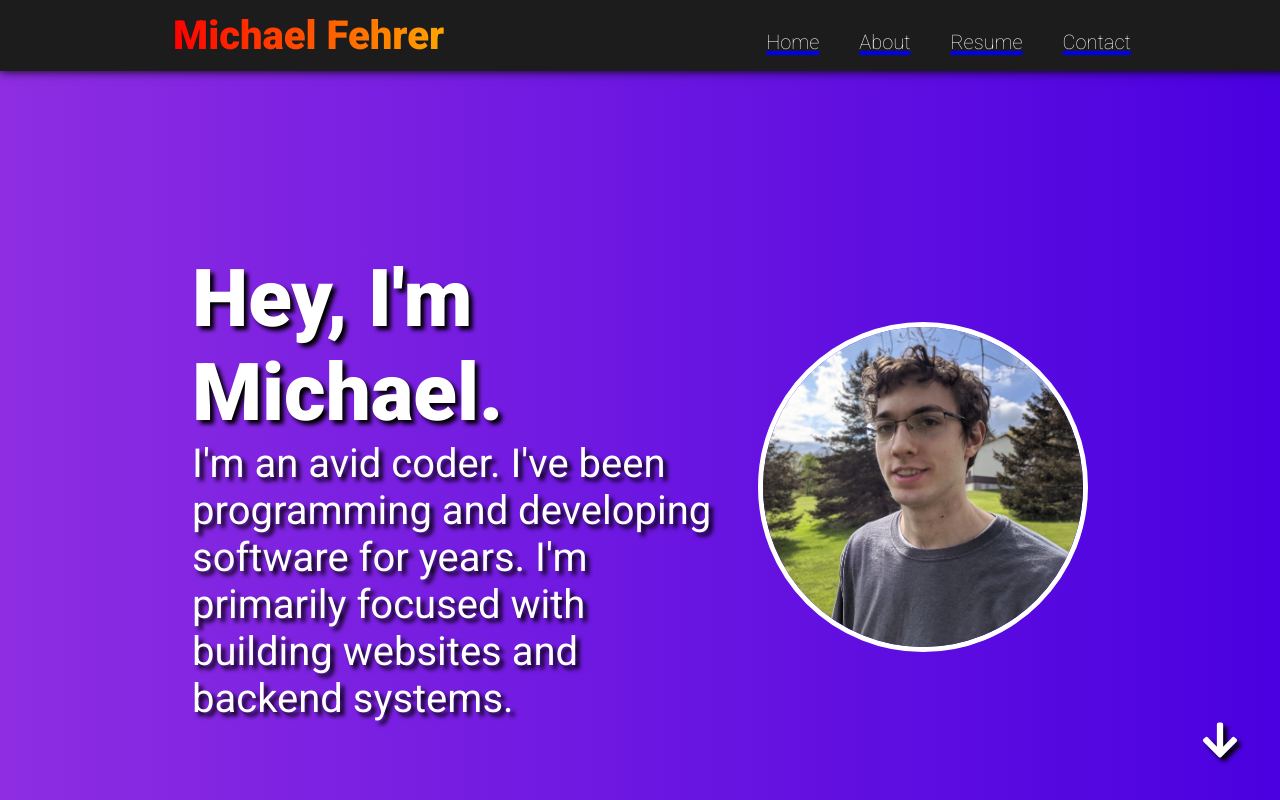
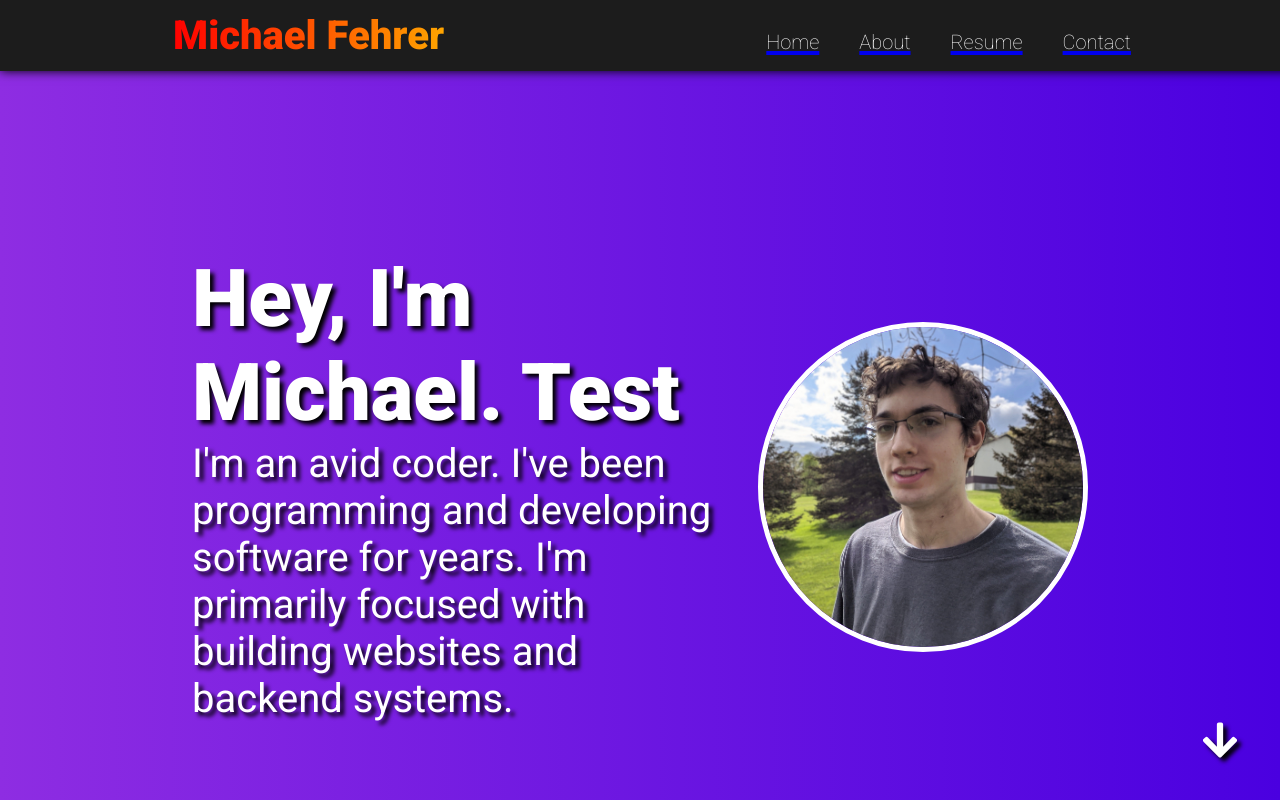
Before and after one commit to mtfehrer/personal-website, a React (Create React App) app: page / in a window 1280 px wide. Shown: the top 800 px of the page. Built offline with nearby package versions, Linux system fonts and the light colour scheme.

Commit message:
test deployment

```diff
--- a/src/components/HomeBody/HomeBody.tsx
+++ b/src/components/HomeBody/HomeBody.tsx
@@ -9,18 +9,15 @@ const HomeBody: React.FC = () => {
             <div className="home-body">
                 <div className="intro-container fade-in">
                     <div>
-                        <h1 className="intro-title">Hey, I'm Michael.</h1>
+                        <h1 className="intro-title">Hey, I'm Michael. Test</h1>
                         <span className="intro-text">
-                            I'm an avid coder. I've been programming and
-                            developing software for years. I'm primarily focused
-                            with building websites and backend systems.
+                            I'm an avid coder. I've been programming and developing software for
+                            years. I'm primarily focused with building websites and backend systems.
                         </span>
                     </div>
                     <img
                         className="profile-image"
-                        src={
-                            process.env.PUBLIC_URL + "/images/profile-photo.jpg"
-                        }
+                        src={process.env.PUBLIC_URL + "/images/profile-photo.jpg"}
                         alt="profile"
                     ></img>
                 </div>
```
